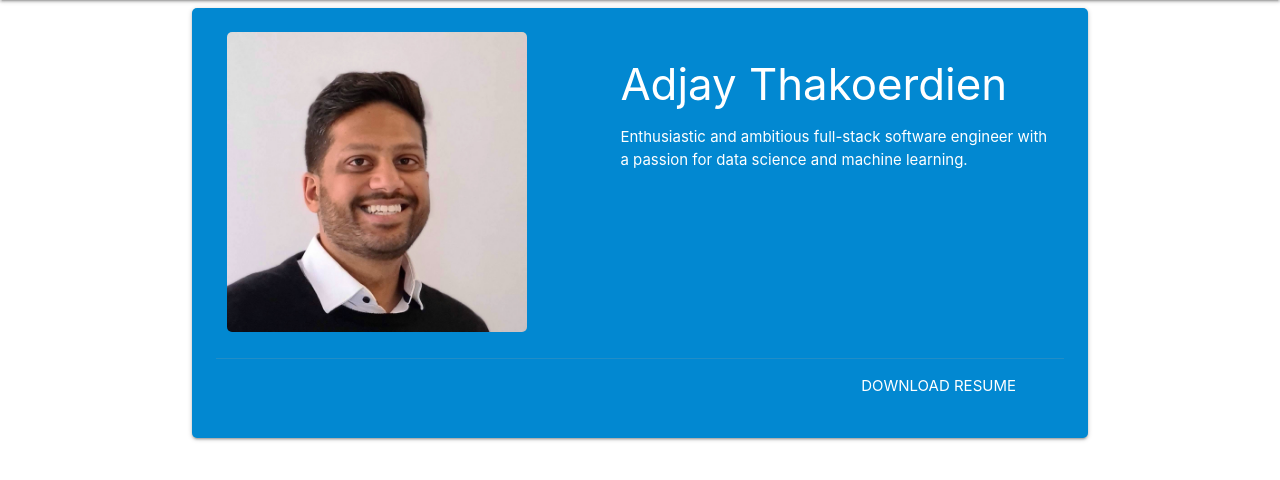
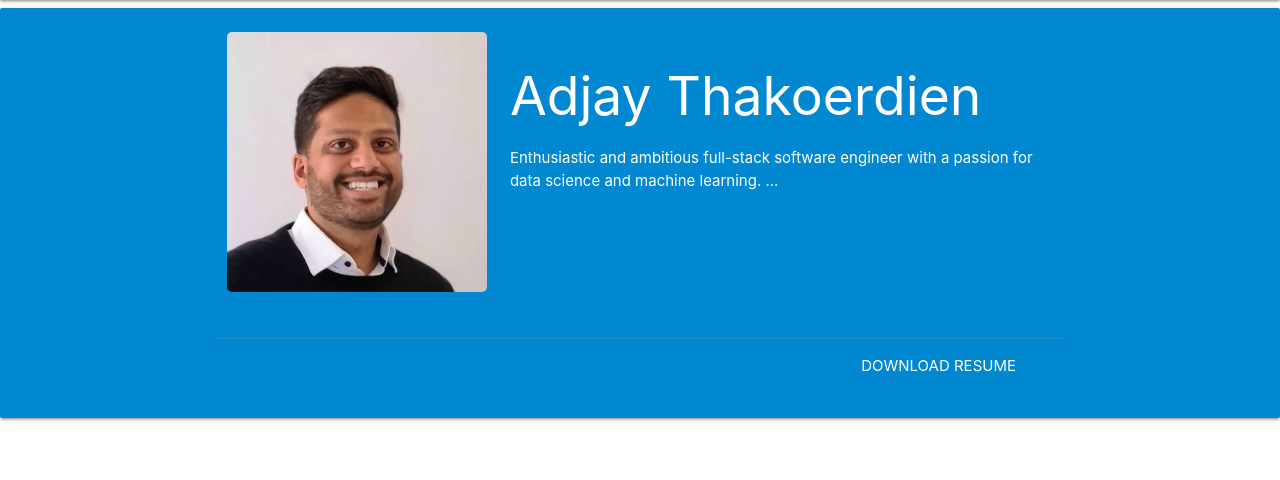
Before and after one commit to adjaythakoerdien/portfolio, a Django app: page / in a window 1280 px wide. Shown: the part 64-544 px from the top of the page. Run offline with Django 4.2, Linux system fonts and the light colour scheme.

Commit message:
Card container width issues fixed

```diff
--- a/portfolio/templates/base.html
+++ b/portfolio/templates/base.html
@@ -10,7 +10,7 @@
     <!-- Bootstrap CSS -->
 <!--    <link href="https://cdn.jsdelivr.net/npm/bootstrap@5.1.3/dist/css/bootstrap.min.css" rel="stylesheet" integrity="sha384-1BmE4kWBq78iYhFldvKuhfTAU6auU8tT94WrHftjDbrCEXSU1oBoqyl2QvZ6jIW3" crossorigin="anonymous">-->
     <link href="https://fonts.googleapis.com/icon?family=Material+Icons" rel="stylesheet">
-        <link rel="stylesheet" href="https://cdnjs.cloudflare.com/ajax/libs/materialize/1.0.0/css/materialize.min.css">
+    <link rel="stylesheet" href="https://cdnjs.cloudflare.com/ajax/libs/materialize/1.0.0/css/materialize.min.css">
 
     <link rel="stylesheet" href="{% static 'css/global.css' %}">
     <title>Hello, world!</title>
@@ -25,11 +25,12 @@
     </ul>
   </nav>
 
-    <div class="container">
+
       {% block content %}
 
+
       {% endblock %}
-    </div>
+
 
     <script src="https://cdnjs.cloudflare.com/ajax/libs/materialize/1.0.0/js/materialize.min.js"></script>
   </body>
--- a/portfolio/templates/home.html
+++ b/portfolio/templates/home.html
@@ -4,28 +4,27 @@
 
 {% load static %}
 
-
-<section class="card light-blue darken-2 border-radius">
-    <div class="card-content white-text profile-card">
-        <div class="row profile-header">
-        <div class="hide-on-med-and-down col l s5">
+<main class="card light-blue darken-2">
+    <div class="container card-content white-text">
+        <div class="row">
+        <div class="row col l4 m4 s12">
             <img
-                    src="{% static 'profile.jpeg' %}"
-                    class="profile-image border-radius"
-                    alt="adjay thakoerdien">
+                src="{% static 'profile.jpeg' %}"
+                class="border-radius responsive-img"
+                alt="adjay thakoerdien">
         </div>
-        <div class="col  offset-s0 offset-m1 offset-l0 s12 m12">
-            <h3>Adjay Thakoerdien</h3>
+        <div class="col l8 m8 s12">
+            <h2>Adjay Thakoerdien</h2>
             <p>
                 Enthusiastic and ambitious full-stack software engineer with a passion for data science and machine learning.
-
+                ...
             </p>
         </div>
     </div>
     <div class="card-action right-align">
         <a href="#" class="white-text">Download resume</a>
     </div>
+</main>
 
-</section>
 
 {% endblock %}
--- a/static/css/global.css
+++ b/static/css/global.css
@@ -1,3 +1,8 @@
+main {
+    margin: 0 0;
+    top: 0;
+}
+
 .profile {
     width: 100%;
     min-height: 40vh;
@@ -6,21 +11,13 @@
 }
 
 .profile-image {
-    max-width: 300px;
-}
-
-.profile-card {
-    min-height: 200px;
+    max-width: 100px;
 }
 
 .profile-text {
     padding: 45px;
 }
 
-.profile-header {
-    display: flex;
-}
-
 .border-radius {
     border-radius: 5px;
 }
```
